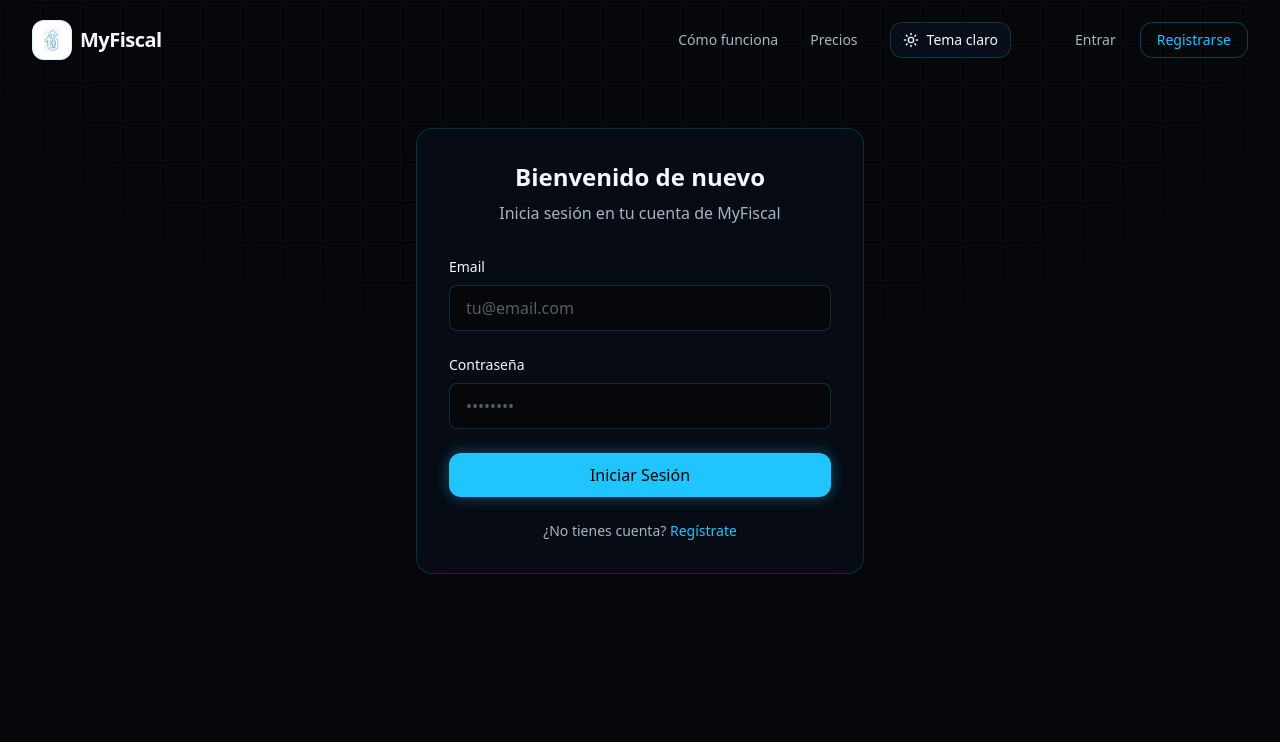
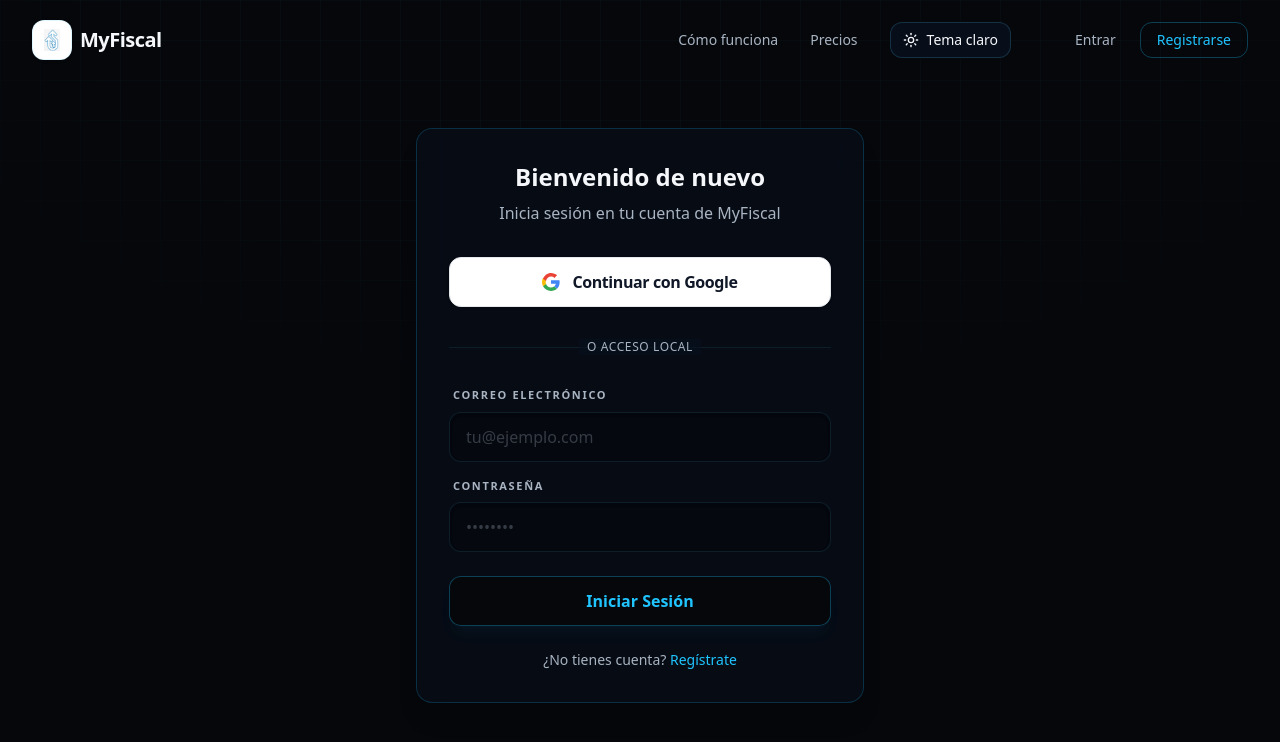
Before and after one commit to Erickddp/EDDP-SAS, a Next.js app in the folder front/: page /login in a window 1280 px wide. Shown: the top 742 px of the page. Built offline with nearby package versions, Linux system fonts and the light colour scheme; no server answers.

Commit message:
fix: ajustes en session y script de prueba 7c

```diff
--- a/front/app/(marketing)/login/page.tsx
+++ b/front/app/(marketing)/login/page.tsx
@@ -2,7 +2,7 @@
 
 import Link from "next/link";
 import { useActionState } from "react";
-import { login } from "@/lib/auth";
+import { login, googleLogin } from "@/lib/auth";
 import { Button } from "@/components/ui/button";
 import { Container } from "@/components/layout/container";
 import { Header } from "@/components/layout/header";
@@ -22,28 +22,51 @@
                 <p className="text-text-sec">Inicia sesión en tu cuenta de MyFiscal</p>
               </div>
 
+              <div className="space-y-4">
+                <form action={googleLogin}>
+                  <Button type="submit" variant="outline" className="w-full bg-white text-gray-900 hover:bg-gray-50 border-gray-200 flex items-center justify-center gap-3 py-6 shadow-sm group transition-all">
+                    <svg width="18" height="18" viewBox="0 0 18 18">
+                      <path fill="#4285F4" d="M17.64 9.2c0-.63-.06-1.25-.16-1.84H9v3.49h4.84c-.21 1.12-.85 2.07-1.8 2.7l2.91 2.26c1.7-1.57 2.69-3.88 2.69-6.61z"/>
+                      <path fill="#34A853" d="M9 18c2.43 0 4.47-.8 5.96-2.19l-2.91-2.26c-.8.54-1.83.86-3.05.86-2.34 0-4.32-1.58-5.03-3.71l-3 2.32C2.45 15.63 5.39 18 9 18z"/>
+                      <path fill="#FBBC05" d="M3.97 10.7c-.18-.54-.28-1.12-.28-1.7s.1-1.16.28-1.7l-3-2.32C.36 6.01 0 7.46 0 9c0 1.54.36 2.99 1.01 4.3l3-2.3z"/>
+                      <path fill="#EA4335" d="M9 3.58c1.32 0 2.5.45 3.44 1.35l2.58-2.58C13.47.89 11.43 0 9 0 5.39 0 2.45 2.37 1.01 5.68l3 2.32C4.68 5.16 6.66 3.58 9 3.58z"/>
+                    </svg>
+                    <span className="font-semibold tracking-tight">Continuar con Google</span>
+                  </Button>
+                </form>
+
+                <div className="relative my-8">
+                  <div className="absolute inset-0 flex items-center">
+                    <div className="w-full border-t border-border-glow/50"></div>
+                  </div>
+                  <div className="relative flex justify-center text-xs uppercase">
+                    <span className="bg-bg-sec/50 px-2 text-text-sec font-medium tracking-wider backdrop-blur-sm">O acceso local</span>
+                  </div>
+                </div>
+
                 <form action={formAction} className="space-y-6">
                   {state?.error && (
-                  <div className="rounded-md bg-red-950/50 p-3 text-sm text-red-400 border border-red-900/50">
+                    <div className="rounded-xl bg-red-950/30 p-4 text-sm text-red-400 border border-red-900/40 animate-in fade-in slide-in-from-top-1">
                       {state.error}
                     </div>
                   )}
+                  <div className="space-y-4">
                     <div>
-                  <label className="block text-sm font-medium text-text-main mb-2" htmlFor="email">
-                    Email
+                      <label className="block text-[11px] font-black text-text-sec uppercase tracking-[0.15em] mb-2 px-1" htmlFor="email">
+                        Correo Electrónico
                       </label>
                       <input
                         id="email"
                         name="email"
                         type="email"
                         required
-                    className="w-full rounded-lg border border-border-glow bg-bg-main px-4 py-2.5 text-text-main placeholder:text-text-sec/50 focus:border-cyan-main focus:outline-none focus:ring-1 focus:ring-cyan-main transition-colors"
-                    placeholder="tu@email.com"
+                        className="w-full rounded-xl border border-border-glow/60 bg-bg-main/50 px-4 py-3 text-text-main placeholder:text-text-sec/30 focus:border-cyan-main/50 focus:outline-none focus:ring-4 focus:ring-cyan-main/5 transition-all shadow-inner"
+                        placeholder="tu@ejemplo.com"
                       />
                     </div>
 
                     <div>
-                  <label className="block text-sm font-medium text-text-main mb-2" htmlFor="password">
+                      <label className="block text-[11px] font-black text-text-sec uppercase tracking-[0.15em] mb-2 px-1" htmlFor="password">
                         Contraseña
                       </label>
                       <input
@@ -51,15 +74,17 @@
                         name="password"
                         type="password"
                         required
-                    className="w-full rounded-lg border border-border-glow bg-bg-main px-4 py-2.5 text-text-main placeholder:text-text-sec/50 focus:border-cyan-main focus:outline-none focus:ring-1 focus:ring-cyan-main transition-colors"
+                        className="w-full rounded-xl border border-border-glow/60 bg-bg-main/50 px-4 py-3 text-text-main placeholder:text-text-sec/30 focus:border-cyan-main/50 focus:outline-none focus:ring-4 focus:ring-cyan-main/5 transition-all shadow-inner"
                         placeholder="••••••••"
                       />
                     </div>
+                  </div>
 
-                <Button type="submit" className="w-full">
+                  <Button type="submit" className="w-full py-6 rounded-xl bg-bg-main border border-cyan-main/30 text-cyan-main hover:bg-cyan-main/10 hover:border-cyan-main/50 shadow-lg shadow-cyan-main/5 transition-all font-bold">
                     Iniciar Sesión
                   </Button>
                 </form>
+              </div>
 
               <div className="mt-6 text-center text-sm text-text-sec">
                 ¿No tienes cuenta?{" "}
--- a/front/app/api/chat/route.ts
+++ b/front/app/api/chat/route.ts
@@ -9,13 +9,12 @@
 import { analyzeQueryWithDebug } from "@/lib/query-analyzer";
 import { RETRIEVAL_CONFIG } from "@/lib/retrieval-config";
 import { getConversationContext, updateConversationContext, detectFollowUp } from "@/lib/conversation-context";
-import { getSession } from "@/lib/session";
+import { getSession, updateSessionData } from "@/lib/session";
 import { buildRetrievalPlan } from "@/lib/retrieval-optimizer";
 import { filterArticlesByRelevance } from "@/lib/article-relevance";
 import { extractArticleFragments } from "@/lib/article-fragment";
 import { rankLegalAuthority, RankedArticle } from "@/lib/legal-authority-ranker";
 
-import { getSession } from "@/lib/session";
 import { getSubscriptionByUserId } from "@/lib/user-storage";
 import { checkUsageLimit, incrementUsage } from "@/lib/usage-enforcer";
 import { logUsage } from "@/lib/observability";
@@ -75,8 +74,15 @@
             }, { status: 402 });
         }
 
-        // 0. Get User Session (Phase 7C)
-        const session = await getSession();
+        // 0. Get User Session (Phase 8: Guard - Combined)
+        if (session?.role === 'guest' && (session.questionCount || 0) >= 2) {
+            return NextResponse.json({
+                error: "Límite de prueba alcanzado",
+                code: "GUEST_LIMIT_REACHED",
+                message: "Has alcanzado el límite de 2 consultas como invitado. Regístrate o usa Google para continuar."
+            }, { status: 403 });
+        }
+
         const userContext = session ? {
             name: session.name,
             role: session.role
@@ -365,6 +371,15 @@
             body.message
         );
 
+        // 6.5. Increment Guest Counter (Phase 8)
+        if (session?.role === 'guest') {
+            const currentCount = session.questionCount || 0;
+            await updateSessionData({
+                questionCount: currentCount + 1
+            });
+            console.log(`│ Guest Limit: ${currentCount + 1}/2 questions used`);
+        }
+
         // ─── Build debug metadata ────────────────────────────────────────
         const debugMeta: AdaptiveDebugMeta = {
             queryDebug,
--- a/front/components/product/chat-window.tsx
+++ b/front/components/product/chat-window.tsx
@@ -170,7 +170,33 @@
                 } as ChatRequest)
             });
 
-            if (!response.ok) throw new Error("Error en la respuesta del asistente");
+            if (!response.ok) {
+                const errorData = await response.json().catch(() => ({}));
+                if (errorData.code === "GUEST_LIMIT_REACHED") {
+                    const limitMessage: Message = {
+                        id: (Date.now() + 2).toString(),
+                        conversationId: targetConvId,
+                        role: "assistant",
+                        content: {
+                            summary: "¡Has descubierto el potencial de MyFiscal!",
+                            explanation: "Como invitado, has alcanzado tu límite de 2 consultas gratuitas. Para seguir obteniendo análisis legales de alta precisión, te invitamos a unirte a nuestra comunidad.",
+                            deductiveInsight: "Registrarte con Google es instantáneo y te permitirá mantener tu historial de consultas y acceder a funciones avanzadas de análisis jurídico.",
+                            proactiveQuestion: "¿Te gustaría continuar ahora mismo con tu cuenta de Google?",
+                            foundation: [],
+                            scenarios: ["Acceso ilimitado a consultas básicas", "Historial sincronizado en la nube", "Prioridad en análisis de leyes federales"],
+                            consequences: [],
+                            certainty: "Alta",
+                            disclaimer: "Regístrate para continuar."
+                        },
+                        createdAt: Date.now()
+                    };
+                    setMessages(prev => [...prev, limitMessage]);
+                    Storage.saveMessage(limitMessage);
+                    setIsTyping(false);
+                    return;
+                }
+                throw new Error("Error en la respuesta del asistente");
+            }
 
             const data: ChatResponse = await response.json();
 
--- a/front/lib/auth.ts
+++ b/front/lib/auth.ts
@@ -130,6 +130,24 @@
         googleAvatarUrl: null,
         plan: "gratis",
         subscriptionStatus: "active",
+        questionCount: 0, // Phase 8: Start counter
+    });
+}
+
+export async function googleLogin() {
+    // Phase 8: Google Auth Simulation
+    // In a real app, this would receive the ID token from Google and verify it
+    const mockGoogleId = "google-" + Math.random().toString(36).substring(2, 11);
+
+    await createSession({
+        id: mockGoogleId,
+        email: `user_${mockGoogleId}@gmail.com`,
+        name: "Usuario Google",
+        role: "user",
+        avatarUrl: "/avatars/avatar-ocean.svg",
+        googleAvatarUrl: "/avatars/avatar-ocean.svg",
+        plan: "gratis",
+        subscriptionStatus: "active",
     });
 
     redirect("/chat");
--- a/front/lib/session.ts
+++ b/front/lib/session.ts
@@ -16,6 +16,7 @@
   googleAvatarUrl?: string | null;
   plan: PlanType;
   subscriptionStatus: "active" | "canceled" | "past_due" | "none";
+  questionCount?: number; // Phase 8: Guest limit
 }
 
 export async function encrypt(payload: UserSession) {
@@ -81,3 +82,11 @@
     if (!sessionCookie) return null;
     return await decrypt(sessionCookie);
 }
+
+export async function updateSessionData(data: Partial<UserSession>) {
+    const current = await getSession();
+    if (!current) return;
+
+    const updated = { ...current, ...data };
+    await createSession(updated);
+}
```
Lines whose indentation alone changed are shown as unchanged.
